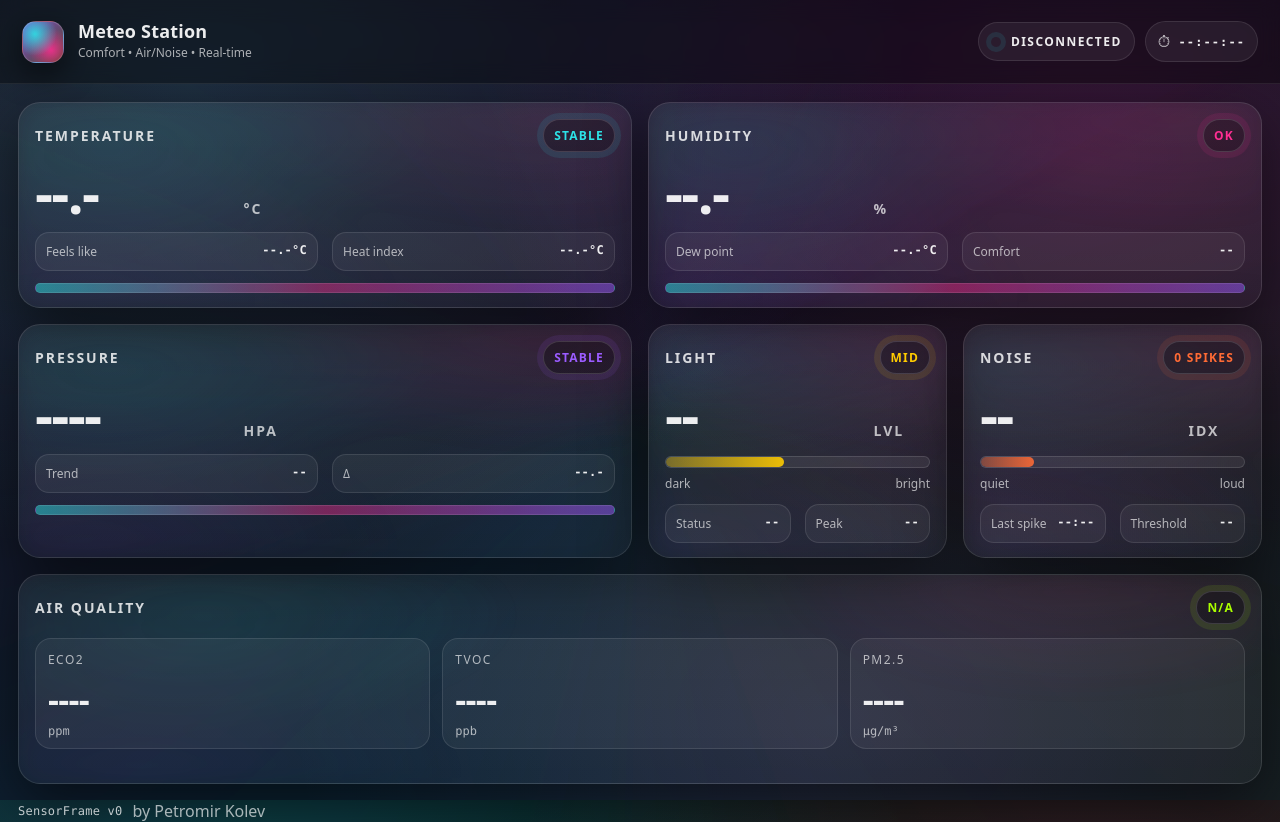
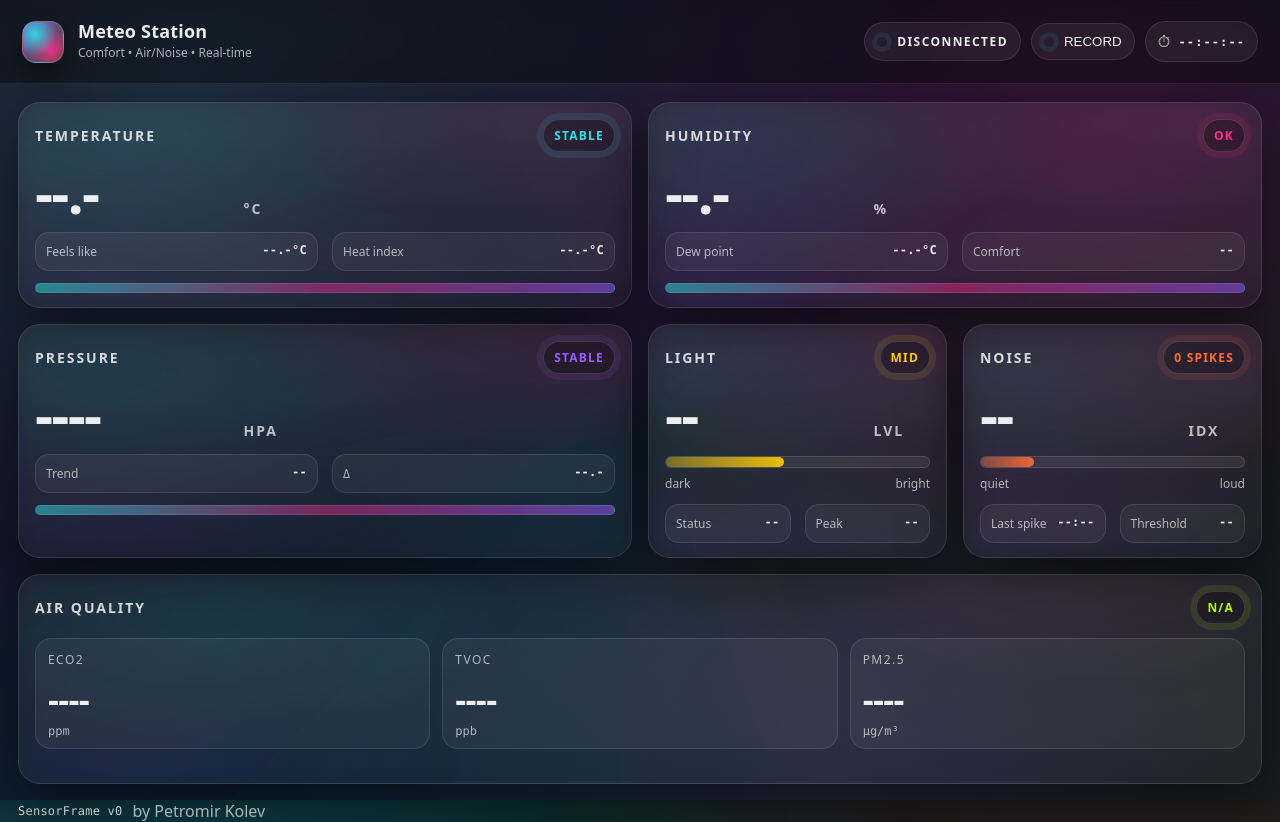
Before and after one commit to petromirkolev/meteo-station-dashboard, a website with bundled scripts: page dashboard/index.html in a window 1280 px wide. Built offline with nearby package versions, Linux system fonts and the light colour scheme; no server answers.

Commit message:
feat: add Record UI btn

```diff
--- a/dashboard/index.html
+++ b/dashboard/index.html
@@ -25,6 +25,15 @@
           <span class="dot" aria-hidden="true"></span>
           <span class="status__label">DISCONNECTED</span>
         </div>
+
+        <button
+          type="button"
+          class="record"
+          data-testid="record-data"
+          aria-pressed="false">
+          <span class="dot" aria-hidden="true"></span>
+          <span class="record__label">RECORD</span>
+        </button>
 
         <div class="chip chip--mono" data-testid="last-update">
           <span class="chip__icon" aria-hidden="true">⏱</span>
--- a/dashboard/style.css
+++ b/dashboard/style.css
@@ -170,6 +170,89 @@ body {
   font-size: 12px;
   letter-spacing: 0.12em;
   font-weight: 700;
+}
+
+/* 1) Smooth press */
+.record {
+  appearance: none;
+  border: 1px solid rgba(255, 255, 255, 0.1);
+  background: rgba(255, 255, 255, 0.06);
+  color: inherit;
+  cursor: pointer;
+  display: inline-flex;
+  align-items: center;
+  gap: 10px;
+  padding: 10px 12px;
+  border-radius: 999px;
+  position: relative;
+  overflow: hidden; /* needed for ripple */
+  transition:
+    transform 120ms ease,
+    filter 120ms ease,
+    border-color 120ms ease;
+}
+
+.record:focus-visible {
+  outline: 2px solid rgba(45, 226, 230, 0.75);
+  outline-offset: 3px;
+}
+
+.record:active {
+  transform: translateY(1px) scale(0.98);
+  filter: brightness(1.08);
+  border-color: rgba(255, 255, 255, 0.22);
+}
+
+.record::after {
+  content: '';
+  position: absolute;
+  inset: 0;
+  pointer-events: none;
+
+  background: radial-gradient(
+    circle at 50% 50%,
+    rgba(255, 46, 147, 0.28),
+    transparent 55%
+  );
+
+  opacity: 0;
+  transform: scale(0.6);
+}
+
+.record:active::after {
+  animation: recordRipple 260ms ease-out;
+}
+
+.record[aria-pressed='true'] .dot {
+  background: #ff2e93;
+  box-shadow: 0 0 0 6px rgba(255, 46, 147, 0.12);
+  animation: recBlink 900ms ease-in-out infinite;
+}
+
+@keyframes recBlink {
+  0%,
+  100% {
+    opacity: 0.35;
+    transform: scale(0.92);
+  }
+  50% {
+    opacity: 1;
+    transform: scale(1.12);
+  }
+}
+
+@keyframes recordRipple {
+  0% {
+    opacity: 0;
+    transform: scale(0.6);
+  }
+  40% {
+    opacity: 0.8;
+  }
+  100% {
+    opacity: 0;
+    transform: scale(1.2);
+  }
 }
 
 .dot {
```
